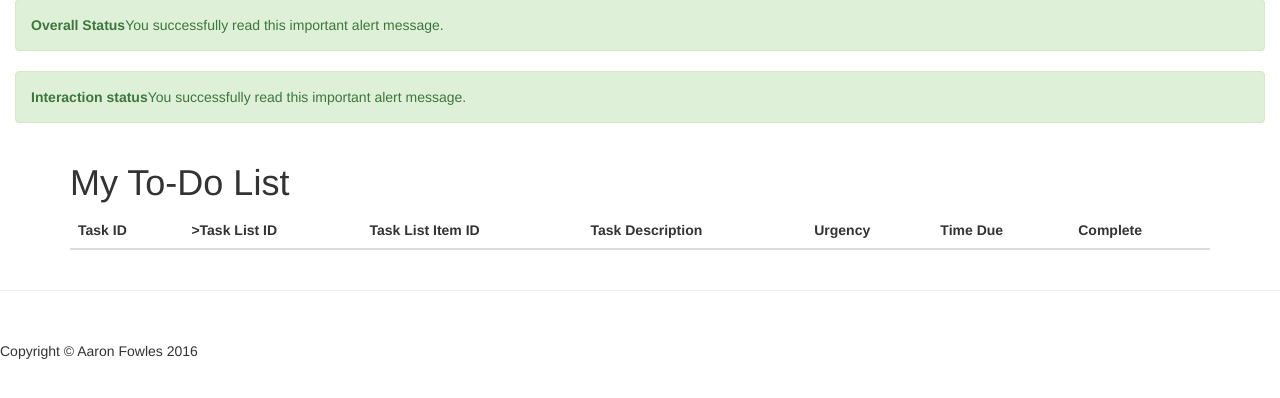
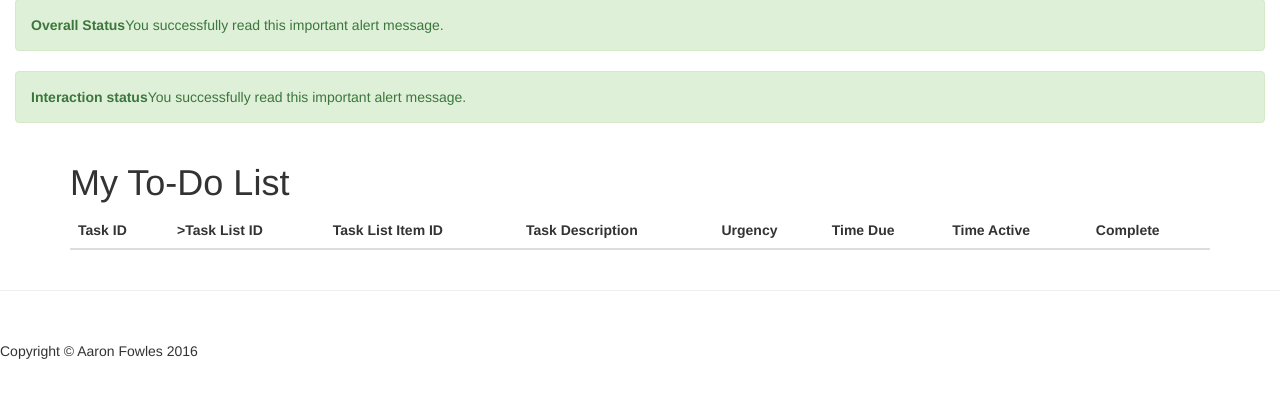
Before and after one commit to aaronfowles/vsu_tms, a Django app: page /app/my_tasks/ in a window 1280 px wide. Shown: the part 141-539 px from the top of the page. Run offline with Django 3.2, Linux system fonts and the light colour scheme; a user stored in the database is signed in; tables that the repository leaves empty hold one stand-in row (values such as "Sample post"); lists and menus that the app fills with data are empty; some libraries are stand-ins or nearby versions.

Commit message:
added filter to my_tasks

```diff
--- a/vsu_tms_site/vsu_tms_app/templates/my_tasks.html
+++ b/vsu_tms_site/vsu_tms_app/templates/my_tasks.html
@@ -19,19 +19,23 @@
                 <th>Task Description</th>
                 <th>Urgency</th>
                 <th>Time Due</th>
+                <th>Time Active</th>
                 <th>Complete</th>
               </tr>
               </thead>
-              {% for tasks in my_tasks_items %}
+              {% for tasks in my_tasks_items|dictsort:"time_due" %}
+                  {% if tasklist_item.time_active <= tasklist_item.time_now %}
                   <tr id="{{ tasks.tasklistitem_id }}">
                     <td>{{ tasks.task_id }}</td>
                     <td>{{ tasks.tasklist_id }}</td>
                     <td>{{ tasks.tasklistitem_id }}</td>
                     <td>{{ tasks.task_desc }}</td>
                     <td>{{ tasks.urgency }}</td>
+                    <td>{{ tasks.time_active }}</td>
                     <td>{{ tasks.time_due }}</td>
                     <td><button class="btn-success task-checkbox"><span class="glyphicon glyphicon-ok"></span></button></td>
                   </tr>
+                  {% endif %}
               {% endfor %}
             </table>
           </div>
--- a/vsu_tms_site/vsu_tms_app/views.py
+++ b/vsu_tms_site/vsu_tms_app/views.py
@@ -84,6 +84,7 @@ def my_tasks(req):
         task_obj = Task.objects.get(id=tasklist_item.task_id.id)
         if (task_obj.assigned_role_id.id == role.id):
             temp_dict = {}
+            temp_dict['time_now'] = datetime.now()
             temp_dict['tasklistitem_id'] = tasklist_item.id
             temp_dict['tasklist_id'] = tasklist_item.tasklist_id.id
             temp_dict['time_due'] = tasklist_item.time_due
@@ -93,6 +94,12 @@ def my_tasks(req):
             temp_dict['assigned_role'] = task_obj.assigned_role_id
             urgency = LookupTaskUrgency.objects.get(id=task_obj.task_urgency_id.id)
             temp_dict['urgency'] = urgency
+            if (str(task_obj.task_frequency_id) == 'hourly'):
+                dt = tasklist_item.time_due
+                temp_dict['time_active'] = datetime(dt.year,dt.month,dt.day,(dt.hour-1))
+            else:
+                tasklist = TaskList.objects.get(id=tasklist_item.tasklist_id.id)
+                temp_dict['time_active'] = tasklist.date_valid_for
             context['my_tasks_items'].append(dict(temp_dict))
     context['title'] = 'My Tasks'
     return render(req,'my_tasks.html', context)
```
